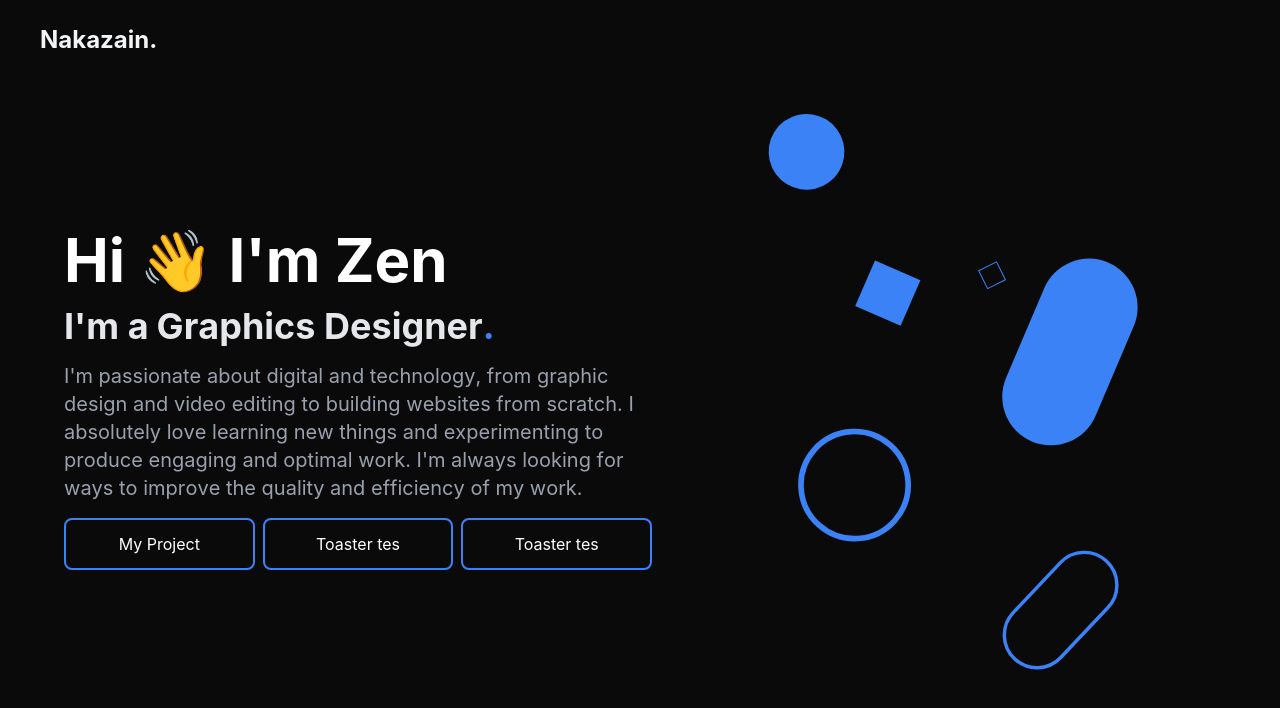
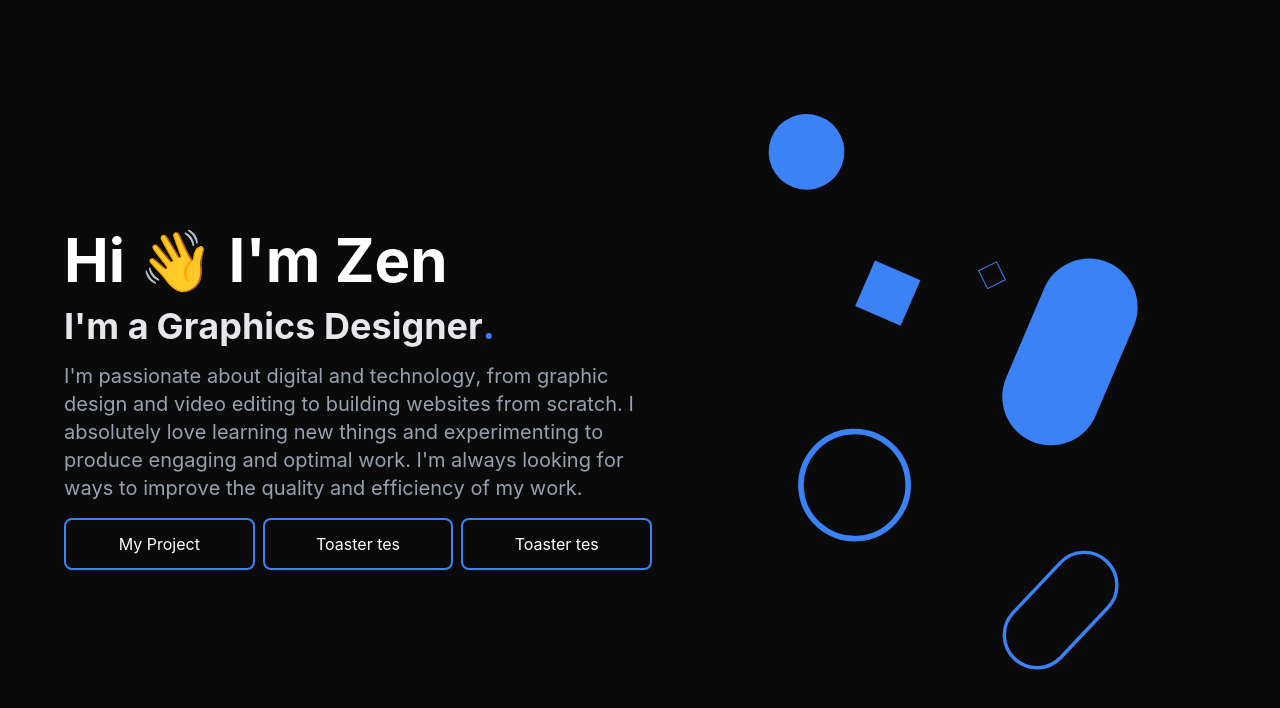
Before and after one commit to Nakazain/Porto-w-anime-js, a Next.js app: page / in a window 1280 px wide. Shown: the top 708 px of the page. Built offline with nearby package versions, Linux system fonts and the light colour scheme.

Commit message:
Animating nav?

```diff
--- a/src/app/page.tsx
+++ b/src/app/page.tsx
@@ -160,6 +160,16 @@ export default function App() {
         delay: 3000,
       });
 
+      animate(".nav", {
+        translate: "0",
+        autoplay: onScroll({
+          container: ".scroll-container",
+          enter: `bottom-=90% bottom+=${(viewportHeight / 100) * 80}px `,
+          leave: `top+=5% bottom+=${viewportHeight + 20}px`,
+          sync: 0.5,
+        })
+      })
+
       return () => {
         if (scope.current) {
           animations.forEach((a) => a.pause());
@@ -174,13 +184,13 @@ export default function App() {
 
   return (
     <>
+      <div ref={root} className="flex scroll-container ">
       <div className="fixed top-0 z-50">
-        <div className="flex mt-6 mx-10">
+        <div style={{translate: "-150%"}} className="nav flex mt-6 mx-10">
           <p className="text-2xl font-bold">Nakazain.</p>
         </div>
       </div>
-      <div ref={root} className="flex scroll-container justify-center mx-10">
-        <div className="flex items-center min-h-screen justify-center">
+        <div className="flex items-center min-h-screen justify-center mx-10">
           <div className="ml-6 flex-1">
             <div className="ans opacity-0">
               <h1 id="name" className="text-6xl font-bold text-white">
@@ -225,7 +235,7 @@ export default function App() {
           </div>
         </div>
       </div>
-      <div className="flex justify-center items-center min-h-screen">
+      <div className="flex prjk-contaier justify-center items-center min-h-screen">
         <div>
           <div className="my-6">
             <h3
```
